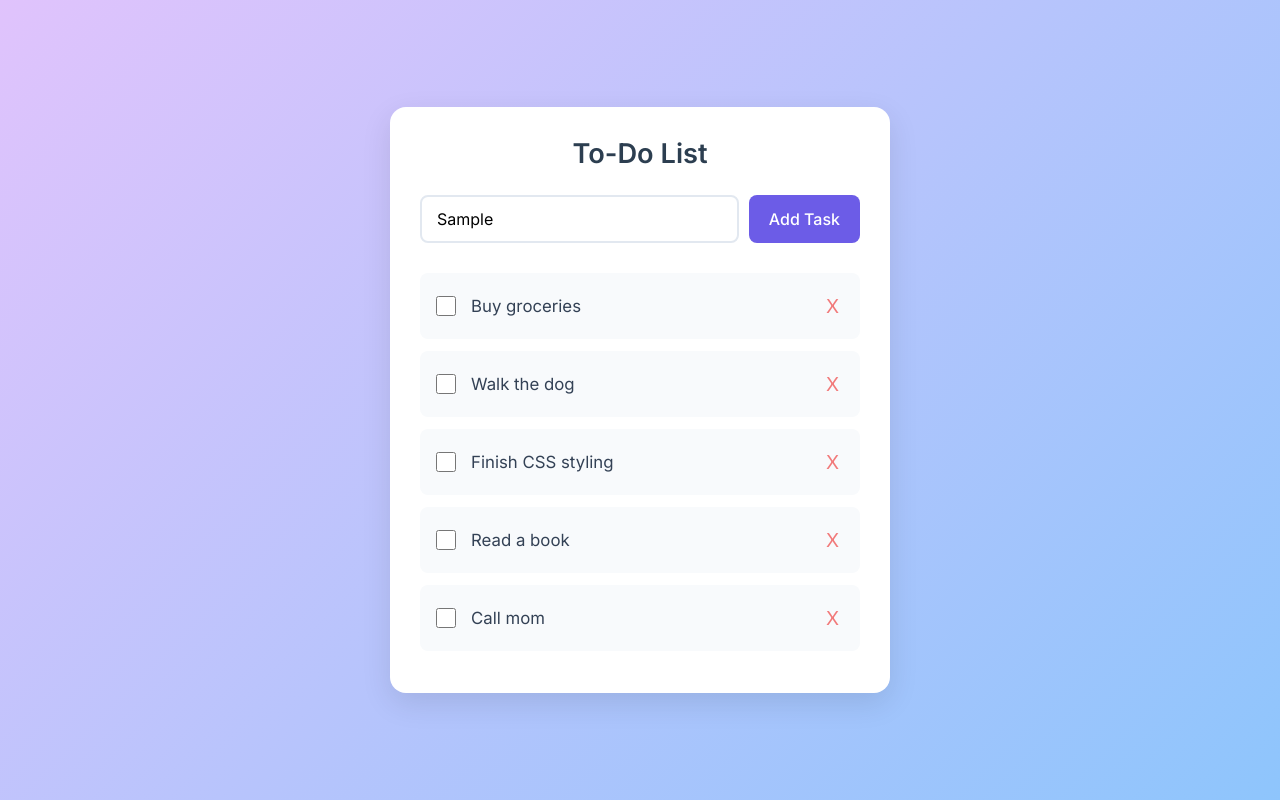
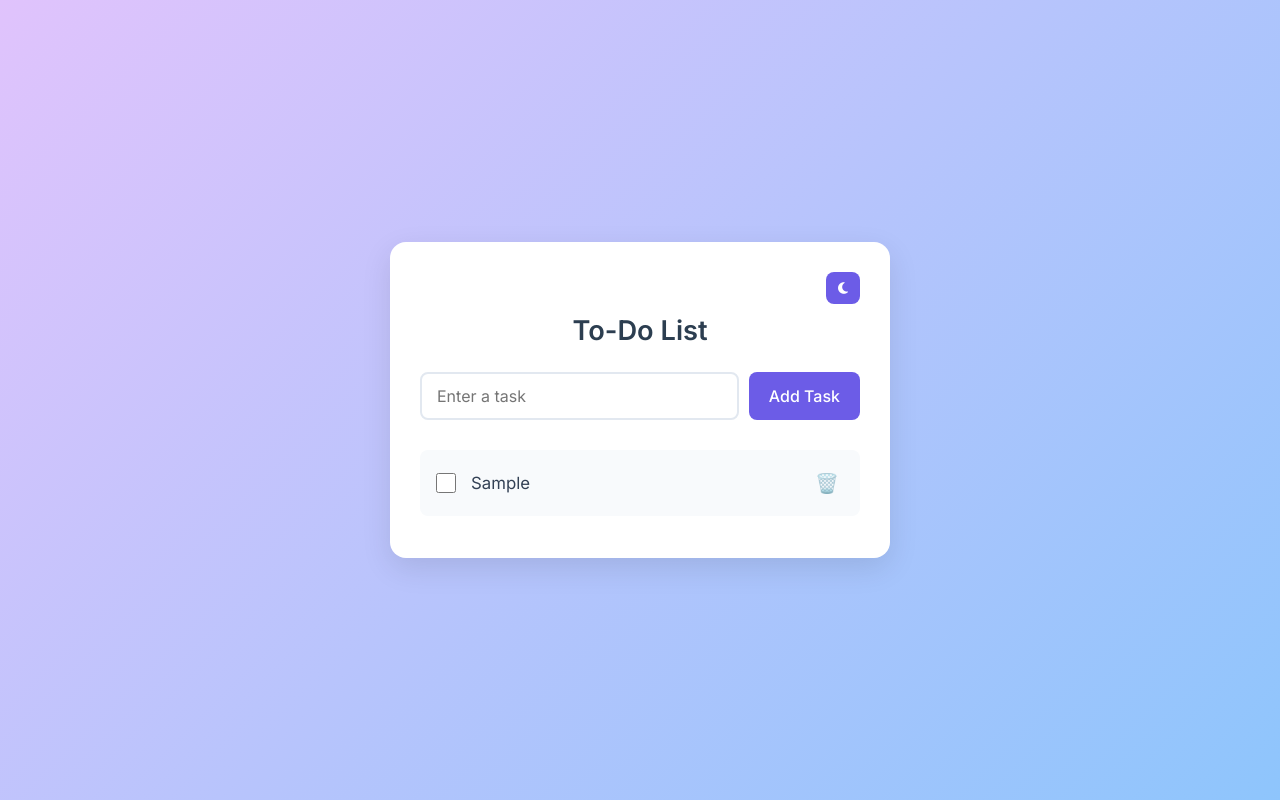
Before and after one commit to sania-elsa/Todo-list, a plain HTML site: page index.html in a window 1280 px wide. Both pictures are taken after typing "Sample" into the empty fields and a click on the button "Add Task". Drawn offline with Linux system fonts and the light colour scheme.

Commit message:
Added Javascript functionality and dark mode

```diff
--- a/index.html
+++ b/index.html
@@ -5,49 +5,31 @@
     <meta name="viewport" content="width=device-width, initial-scale=1.0">
     <title>To-Do List</title>
     <link rel="stylesheet" href="style.css">
-    <!-- Using Google Fonts for better typography -->
+    <link rel="stylesheet" href="https://cdnjs.cloudflare.com/ajax/libs/font-awesome/6.5.1/css/all.min.css">
     <link href="https://fonts.googleapis.com/css2?family=Inter:wght@400;500;600&display=swap" rel="stylesheet">
 </head>
 <body>
+
     <div class="todo-container">
+
+        <div class="theme-toggle">
+            <button id="theme-btn">
+                <i class="fa-solid fa-moon"></i>
+            </button>
+        </div>
+
         <h1>To-Do List</h1>
 
         <div class="input-section">
-            <input type="text" placeholder="Enter a task" class="task-input">
-            <button class="add-btn">Add Task</button>
+            <input type="text" id="task-input" placeholder="Enter a task" class="task-input">
+            <button id="add-btn" class="add-btn">Add Task</button>
         </div>
 
-        <ul class="task-list">
-            <li class="task-item">
-                <input type="checkbox" class="task-check">
-                <span class="task-text">Buy groceries</span>
-                <button class="delete-btn" aria-label="Delete">X</button>
-            </li>
+        <ul id="task-list" class="task-list"></ul>
 
-            <li class="task-item">
-                <input type="checkbox" class="task-check">
-                <span class="task-text">Walk the dog</span>
-                <button class="delete-btn" aria-label="Delete">X</button>
-            </li>
+    </div>
 
-            <li class="task-item">
-                <input type="checkbox" class="task-check">
-                <span class="task-text">Finish CSS styling</span>
-                <button class="delete-btn" aria-label="Delete">X</button>
-            </li>
+    <script src="script.js"></script>
 
-            <li class="task-item">
-                <input type="checkbox" class="task-check">
-                <span class="task-text">Read a book</span>
-                <button class="delete-btn" aria-label="Delete">X</button>
-            </li>
-
-            <li class="task-item">
-                <input type="checkbox" class="task-check">
-                <span class="task-text">Call mom</span>
-                <button class="delete-btn" aria-label="Delete">X</button>
-            </li>
-        </ul>
-    </div>
 </body>
 </html>
--- /dev/null
+++ b/script.js
@@ -0,0 +1,110 @@
+const taskInput = document.getElementById("task-input");
+const addBtn = document.getElementById("add-btn");
+const taskList = document.getElementById("task-list");
+const themeBtn = document.getElementById("theme-btn");
+
+let tasks = JSON.parse(localStorage.getItem("tasks")) || [];
+
+/* Save Tasks */
+function saveTasks() {
+    localStorage.setItem("tasks", JSON.stringify(tasks));
+}
+
+/* Display Tasks */
+function renderTasks() {
+    taskList.innerHTML = "";
+
+    tasks.forEach((task, index) => {
+        const li = document.createElement("li");
+
+        li.className = task.completed
+            ? "task-item completed"
+            : "task-item";
+
+        li.innerHTML = `
+            <input type="checkbox" class="task-check" ${task.completed ? "checked" : ""}>
+            <span class="task-text">${task.text}</span>
+            <button class="delete-btn">🗑️</button>
+        `;
+
+        const checkbox = li.querySelector(".task-check");
+        const deleteBtn = li.querySelector(".delete-btn");
+
+        checkbox.addEventListener("change", () => {
+            tasks[index].completed = checkbox.checked;
+            saveTasks();
+            renderTasks();
+        });
+
+        deleteBtn.addEventListener("click", () => {
+            tasks.splice(index, 1);
+            saveTasks();
+            renderTasks();
+        });
+
+        taskList.appendChild(li);
+    });
+}
+
+/* Add Task */
+addBtn.addEventListener("click", () => {
+    const taskText = taskInput.value.trim();
+
+    if (taskText === "") return;
+
+    tasks.push({
+        text: taskText,
+        completed: false
+    });
+
+    saveTasks();
+    renderTasks();
+
+    taskInput.value = "";
+});
+
+/* Add Task using Enter Key */
+taskInput.addEventListener("keypress", (e) => {
+    if (e.key === "Enter") {
+        addBtn.click();
+    }
+});
+
+/* Dark Mode */
+
+
+function updateThemeIcon() {
+    if (document.body.classList.contains("dark-mode")) {
+        themeBtn.innerHTML = '<i class="fa-solid fa-sun"></i>';
+    } else {
+        themeBtn.innerHTML = '<i class="fa-solid fa-moon"></i>';
+    }
+}
+
+themeBtn.addEventListener("click", () => {
+    document.body.classList.toggle("dark-mode");
+
+    const currentTheme = document.body.classList.contains("dark-mode")
+        ? "dark"
+        : "light";
+
+    localStorage.setItem("theme", currentTheme);
+
+    updateThemeIcon();
+});
+
+if (localStorage.getItem("theme") === "dark") {
+    document.body.classList.add("dark-mode");
+}
+
+updateThemeIcon();
+
+/* Load Saved Theme */
+if (localStorage.getItem("theme") === "dark") {
+    document.body.classList.add("dark-mode");
+}
+
+updateThemeIcon();
+
+/* Initial Render */
+renderTasks();
--- a/style.css
+++ b/style.css
@@ -150,3 +150,45 @@ h1 {
         width: 100%;
     }
 }
+
+.theme-toggle {
+    display: flex;
+    justify-content: flex-end;
+    margin-bottom: 10px;
+}
+
+#theme-btn {
+    border: none;
+    background-color: #6c5ce7;
+    color: white;
+    padding: 8px 12px;
+    border-radius: 8px;
+    cursor: pointer;
+}
+
+.dark-mode {
+    background: #121212;
+}
+
+.dark-mode .todo-container {
+    background: #1e1e1e;
+}
+
+.dark-mode h1,
+.dark-mode .task-text {
+    color: white;
+}
+
+.dark-mode .task-item {
+    background-color: #2a2a2a;
+}
+
+.dark-mode .task-input {
+    background-color: #333;
+    color: white;
+    border-color: #555;
+}
+
+.dark-mode .task-input::placeholder {
+    color: #bbb;
+}
```
